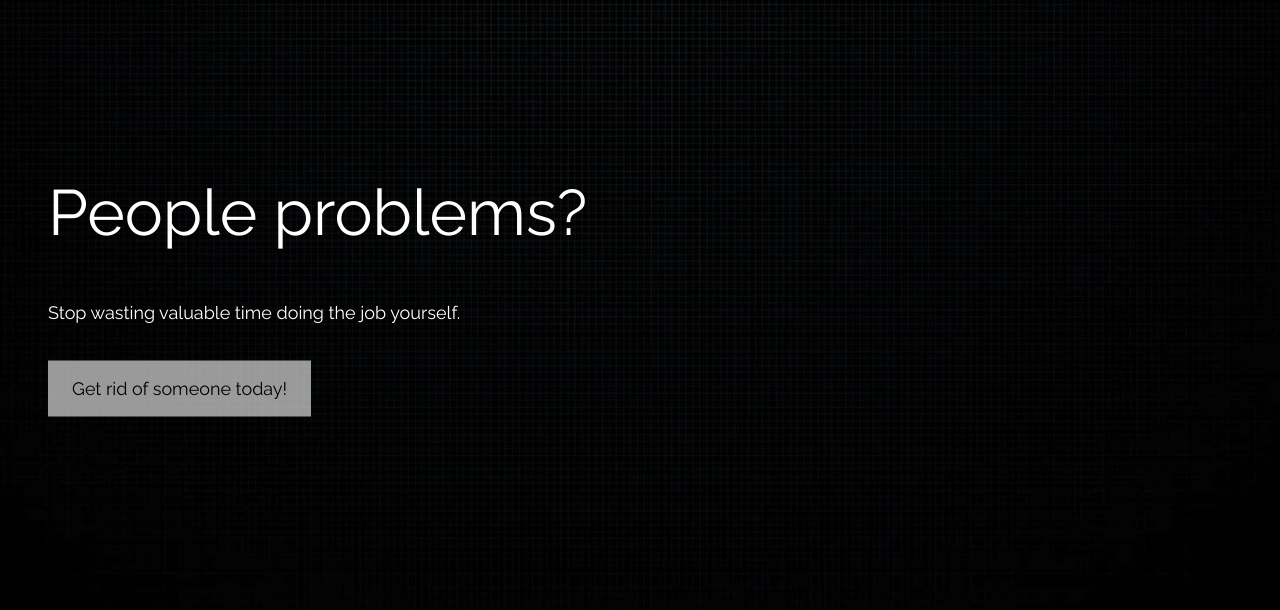
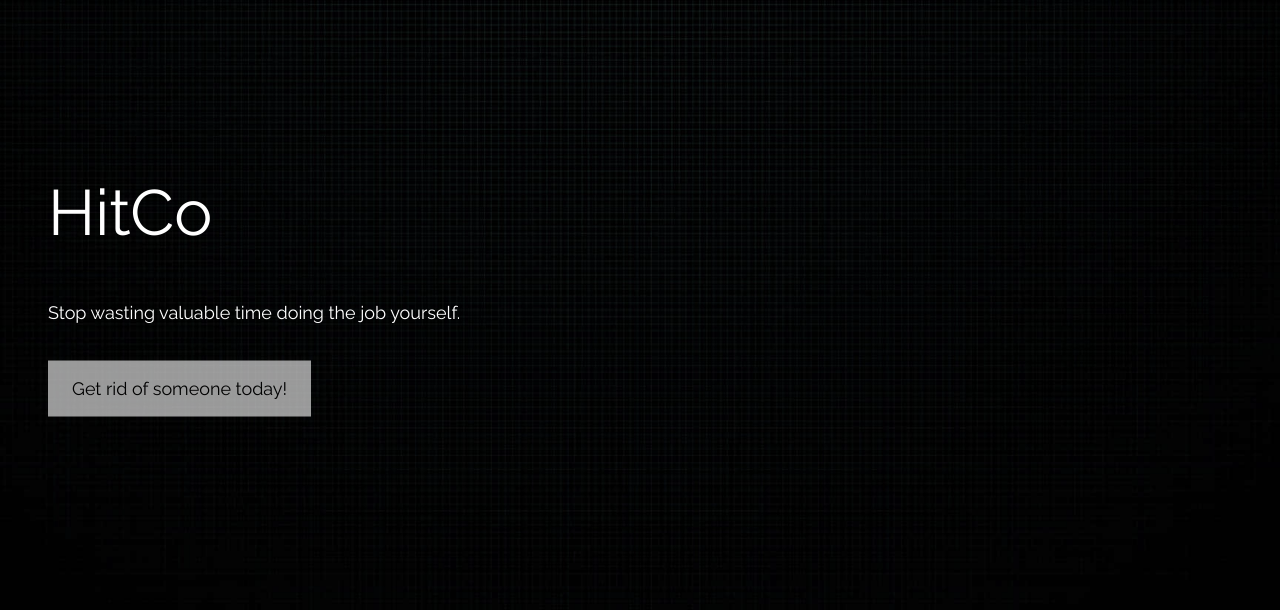
Before and after one commit to hitc0rp/hitc0rp.github.io, a plain HTML site: page index.html in a window 1280 px wide. Shown: the part 107-717 px from the top of the page. Drawn offline with nearby package versions, Linux system fonts and the light colour scheme.

Commit message:
May 23, 2024, 1:09 AM

```diff
--- a/index.html
+++ b/index.html
@@ -63,8 +63,8 @@ body, html {
 <!-- Header with full-height image -->
 <header class="bgimg-1 w3-display-container w3-grayscale-min" id="home">
   <div class="w3-display-left w3-text-white" style="padding:48px">
-    <span class="w3-jumbo w3-hide-small">People problems?</span><br>
-    <span class="w3-xxlarge w3-hide-large w3-hide-medium">People problems?</span><br>
+    <span class="w3-jumbo w3-hide-small">HitCo</span><br>
+    <span class="w3-xxlarge w3-hide-large w3-hide-medium">HitCo</span><br>
     <span class="w3-large">Stop wasting valuable time doing the job yourself.</span>
     <p><a href="#about" class="w3-button w3-white w3-padding-large w3-large w3-margin-top w3-opacity w3-hover-opacity-off">Get rid of someone today!</a></p>
   </div>
```
